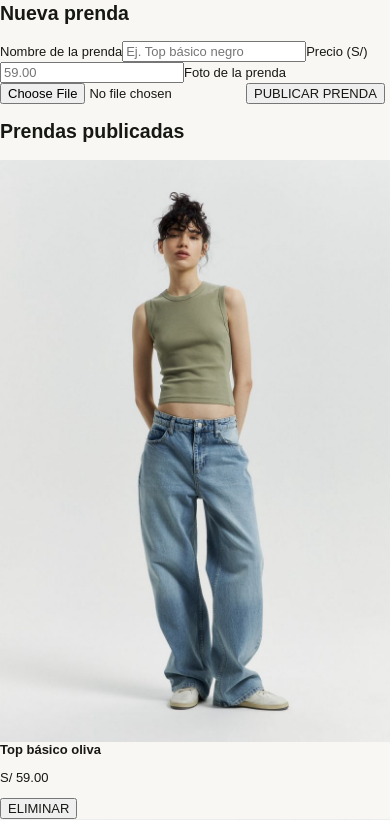
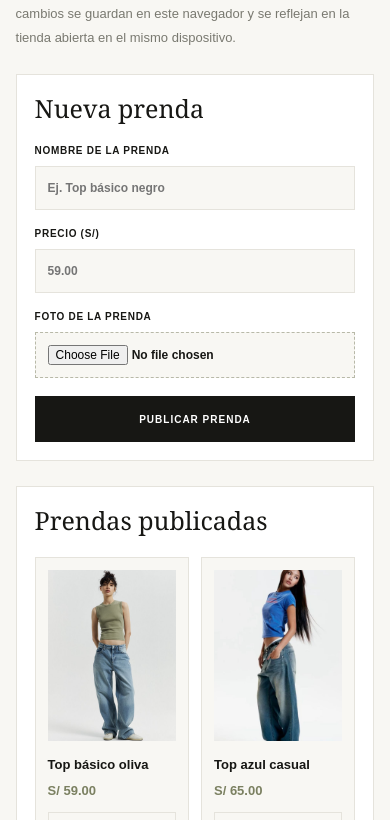
Before and after one commit to mafervillalobosflores-web/SUNDBLOOM, a plain HTML site: page admin.html in a window 390 px wide. Shown: the part 168-988 px from the top of the page. Drawn offline with Linux system fonts and the light colour scheme.

Commit message:
Update styles.css

```diff
--- a/styles.css
+++ b/styles.css
@@ -1271,8 +1271,11 @@ footer {
         transition-duration: .01ms !important;
         animation-duration: .01ms !important;
     }
+}
 
-/* ===== PANEL ADMIN SUNDBLOOM ===== */
+/* ========================================
+   PANEL DE ADMINISTRACIÓN SUNDBLOOM
+   ======================================== */
 .admin-body {
     width: min(1100px, 92%);
     margin: 0 auto;
@@ -1282,13 +1285,16 @@ footer {
 .admin-body h1 {
     font-family: var(--serif);
     font-size: clamp(32px, 4vw, 48px);
+    line-height: 1.12;
     font-weight: 400;
     margin: 25px 0 12px;
+    letter-spacing: -1px;
 }
 
 .admin-body h2 {
     font-family: var(--serif);
     font-size: 25px;
+    line-height: 1.2;
     font-weight: 400;
     margin: 0 0 22px;
 }
@@ -1297,20 +1303,20 @@ footer {
     display: inline-block;
     color: var(--muted);
     margin-bottom: 8px;
+    font-size: 11px;
+    transition: color .2s;
 }
-
-.back-link:hover {
-  color: var(--ink);
-}
+.back-link:hover { color: var(--ink); }
 
 .notice {
     color: var(--muted);
     line-height: 1.8;
     max-width: 760px;
+    margin: 0 0 25px;
 }
 
 .admin-card {
-  background: #fff;
+    background: var(--white);
     border: 1px solid var(--line);
     padding: 28px;
     margin: 25px 0;
@@ -1320,6 +1326,7 @@ footer {
     display: grid;
     grid-template-columns: repeat(2, minmax(0, 1fr));
     gap: 22px;
+    align-items: start;
 }
 
 .admin-form label {
@@ -1327,16 +1334,24 @@ footer {
     flex-direction: column;
     gap: 10px;
     font-weight: 600;
-  font-size: 12px;
+    font-size: 10px;
+    letter-spacing: .7px;
+    text-transform: uppercase;
 }
 
-.admin-form input:not([type="file"]) {
+.admin-form input:not([type="file"]),
+.admin-form select,
+.admin-form textarea {
     width: 100%;
     min-height: 44px;
     padding: 12px;
     border: 1px solid var(--line);
+    border-radius: 0;
     background: var(--paper);
+    color: var(--ink);
     outline-color: var(--olive);
+    font-size: 12px;
+    text-transform: none;
 }
 
 .admin-form input[type="file"] {
@@ -1345,11 +1360,10 @@ footer {
     border: 1px dashed #b8b9a8;
     background: var(--paper);
     font-size: 12px;
+    text-transform: none;
 }
 
-.admin-form .wide {
-  grid-column: 1 / -1;
-}
+.admin-form .wide { grid-column: 1 / -1; }
 
 .admin-form button,
 .admin-item button {
@@ -1371,6 +1385,8 @@ footer {
     border-color: var(--olive);
 }
 
+.admin-form button { justify-self: start; }
+
 .admin-products {
     display: grid;
     grid-template-columns: repeat(3, minmax(0, 1fr));
@@ -1385,22 +1401,26 @@ footer {
 }
 
 .admin-item img {
+    display: block;
     width: 100%;
+    height: auto;
     aspect-ratio: 3 / 4;
     object-fit: cover;
     background: #e8e6df;
-  margin-bottom: 14px;
+    margin: 0 0 14px;
 }
 
 .admin-item strong {
     display: block;
     font-size: 13px;
+    line-height: 1.5;
     margin-bottom: 8px;
 }
 
 .admin-item p {
     color: var(--olive);
     font-weight: 700;
+    margin: 0 0 14px;
 }
 
 .admin-item button {
@@ -1411,26 +1431,10 @@ footer {
 }
 
 @media (max-width: 700px) {
-  .admin-body {
-    padding-top: 24px;
+    .admin-body { padding-top: 24px; }
+    .admin-card { padding: 18px; }
+    .admin-form { grid-template-columns: 1fr; gap: 18px; }
+    .admin-form .wide { grid-column: auto; }
+    .admin-form button { width: 100%; }
+    .admin-products { grid-template-columns: repeat(2, minmax(0, 1fr)); gap: 12px; }
 }
-
-  .admin-card {
-    padding: 18px;
-  }
-
-  .admin-form {
-    grid-template-columns: 1fr;
-  }
-
-  .admin-form .wide {
-    grid-column: auto;
-  }
-
-  .admin-products {
-    grid-template-columns: repeat(2, minmax(0, 1fr));
-    gap: 12px;
-  }
-}
-
-}
```
Lines whose indentation alone changed are shown as unchanged.
